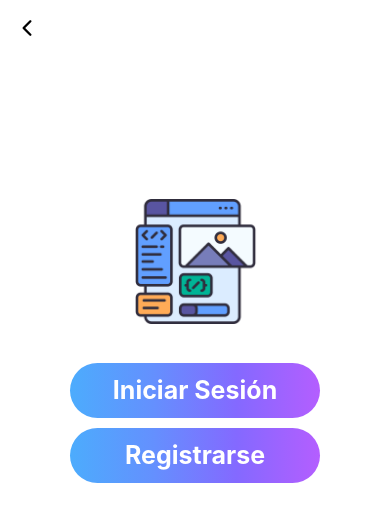
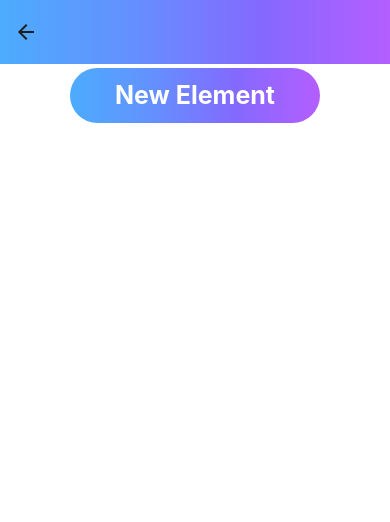
Before and after one commit to Scipear/whats-next-app, a React Native app: screen /ListView in a window 390 px wide. Shown: the top 522 px of the page. Built offline with nearby package versions, Linux system fonts and the light colour scheme.

Commit message:
idk man i'm tired (Creada vista para visualizar el contenido de una lista)

```diff
--- a/App.js
+++ b/App.js
@@ -5,6 +5,7 @@ import { Pressable, StyleSheet} from 'react-native';
 import Login from './screens/Login';
 import Register from './screens/Register';
 import Home from './screens/Home';
+import ListView from './screens/ListView';
 import Profile from './screens/Profile';
 import Stats from './screens/Stats';
 import Profile_Button from './components/profile_button';
@@ -20,14 +21,12 @@ export default function App() {
             <Stack.Screen
               name="Login"
               component={Login}
-              options={{headerShown: false}}
-            />
+              options={{headerShown: false}}/>
 
             <Stack.Screen
               name="Register"
               component={Register}
-              options={{headerShown: false}}
-            />
+              options={{headerShown: false}}/>
 
             <Stack.Screen
               name="Home"
@@ -37,7 +36,7 @@ export default function App() {
                 headerBackground: () => (
                   <LinearGradient
                     colors={['#b45eff', '#8469ff', '#6490fe', '#4cacfd']} // Colores del degradado
-                    start={{ x: 1, y: 0 }}          // Comienza desde la izquierda
+                    start={{ x: 1, y: 0 }} // Comienza desde la izquierda
                     end={{ x: 0, y: 0 }}
                     style={{ flex: 1 }}
                   />),
@@ -47,8 +46,21 @@ export default function App() {
                 headerRight: () => (
                   <Stats_Button onPress={() => navigation.navigate('Stats')}/>
                 ),
-              })}
-            />
+              })}/>
+
+            <Stack.Screen
+              name="ListView"
+              component={ListView}
+              options={{
+                headerTitle: '',
+                headerBackground: () => (
+                  <LinearGradient
+                    colors={['#b45eff', '#8469ff', '#6490fe', '#4cacfd']} // Colores del degradado
+                    start={{ x: 1, y: 0 }} // Comienza desde la izquierda
+                    end={{ x: 0, y: 0 }}
+                    style={{ flex: 1 }}
+                  />),
+              }}/>
 
             <Stack.Screen
              name="Profile"
@@ -58,12 +70,11 @@ export default function App() {
               headerBackground: () => (
                 <LinearGradient
                   colors={['#b45eff', '#8469ff', '#6490fe', '#4cacfd']} // Colores del degradado
-                  start={{ x: 1, y: 0 }}          // Comienza desde la izquierda
+                  start={{ x: 1, y: 0 }} // Comienza desde la izquierda
                   end={{ x: 0, y: 0 }}
                   style={{ flex: 1 }}
                 />),
-             }}
-            />
+             }}/>
 
             <Stack.Screen
              name="Stats"
@@ -73,12 +84,11 @@ export default function App() {
               headerBackground: () => (
                 <LinearGradient
                   colors={['#b45eff', '#8469ff', '#6490fe', '#4cacfd']} // Colores del degradado
-                  start={{ x: 1, y: 0 }}          // Comienza desde la izquierda
+                  start={{ x: 1, y: 0 }} // Comienza desde la izquierda
                   end={{ x: 0, y: 0 }}
                   style={{ flex: 1 }}
                 />),
-             }}
-            />
+             }}/>
 
 
         </Stack.Navigator>
--- a/components/dateCalendar.js
+++ b/components/dateCalendar.js
@@ -2,7 +2,7 @@ import React, { useState } from 'react';
 import { View, Pressable, Platform, StyleSheet, Text} from 'react-native';
 import DateTimePicker from '@react-native-community/datetimepicker';
 
-export default function DateCalendar({value, onChange}){
+export default function DateCalendar({text, value, onChange}){
     const [show, setShow] = useState(false);
     const [selectedDate, setSelectedDate] = useState(null);
 
@@ -16,7 +16,7 @@ export default function DateCalendar({value, onChange}){
     return (
         <View style={styles.container}>
             <Pressable style={styles.button} onPress={() => setShow(true)}>
-                <Text>{ selectedDate ? selectedDate.toLocaleDateString() : "Fecha De Nacimiento" }</Text>
+                <Text>{ selectedDate ? selectedDate.toLocaleDateString() : text }</Text>
                 {show && (
                     <DateTimePicker
                         value={value}
--- a/components/listContainer.js
+++ b/components/listContainer.js
@@ -1,8 +1,8 @@
 import { useEffect, useState } from "react";
-import { View, Text } from "react-native";
+import { View, Text, Pressable, StyleSheet } from "react-native";
 import { URL } from "../config/config";
 
-export default function ListContainer({ list }){
+export default function ListContainer({ list, onPress }){
     const [category, setCategory] = useState('');
 
     useEffect(() => {
@@ -21,10 +21,29 @@ export default function ListContainer({ list }){
         getCategory();
     }, []);
     return (
-        <View key={list.ID}>
-            <Text>{list.title}</Text>
-            <Text>{category}</Text>
-            <Text>{list.description}</Text>
+        <View key={list.ID} style={styles.container}>
+            <Pressable style={styles.listButton} onPress={onPress}>
+                <Text>{list.title}</Text>
+                <Text>{category}</Text>
+                <Text>{list.description}</Text>
+            </Pressable>
         </View>
     );
 }
+
+const styles = StyleSheet.create({
+    container:{
+        padding: 5,
+    },
+
+    listButton:{
+        width: 300,
+        padding: 10,
+        borderRadius: 25,
+        marginTop: 5,
+        backgroundColor: '#fff',
+        shadowColor: '#000',
+        elevation: 5,
+
+    }
+});
--- a/components/new_list.js
+++ b/components/new_list.js
@@ -23,24 +23,23 @@ export default function NewList({ onPress }){
 const styles = StyleSheet.create({
     container:{
         height: 150,
-        width: '95%',
+        width: '100%',
         backgroundColor: '#fff',
         alignItems: 'center',
         //justifyContent: 'center',
         borderRadius: 25,
         margin: 8,
-/*        shadowOffset:{
+        /*shadowOffset:{
             width: 0,
             height: 2,
         },
         shadowOpacity: 0.25,
         shadowRadius: 3.84,*/
         flexDirection: 'row',
-
     },
 
     button:{
-        width: '50%',
+        width: '45%',
         height: '100%',
         justifyContent: 'center',
         alignItems: 'center',
@@ -60,14 +59,15 @@ const styles = StyleSheet.create({
         fontWeight: 'bold',
         fontSize: 30,
         padding: 10,
+        margin: 10,
     },
 
     gradient:{
         borderRadius: 32,
         //height: 150,
-        shadowColor: '#000',
-        elevation: 5,
-        margin: 10
+        //shadowColor: '#000',
+        //elevation: 5,
+        //margin: 10
     },
 
 });
--- a/database/db.js
+++ b/database/db.js
@@ -6,7 +6,7 @@ const username = process.env.USERNAME;
 const password = process.env.PASSWORD;
 const host = process.env.HOST;
 
-export const sequelize = new Sequelize('wnDB', 'postgres', 'asdasd', { //DB NAME, DB USERNAME, DB PASSWORD, colocar manualmente
+export const sequelize = new Sequelize('wnDB', 'postgres', 'asd', { //DB NAME, DB USERNAME, DB PASSWORD, colocar manualmente
     host: 'localhost',
     dialect: 'postgres',
 
--- a/screens/Home.js
+++ b/screens/Home.js
@@ -51,7 +51,7 @@ export default function Home({ navigation, route }){
     const createList = async (title, description, userID, categoryID) => {
         try{
             console.log(title, description, userID, categoryID);
-            const response = await fetch(`${url}/list`, {
+            const response = await fetch(`${URL}/list`, {
                 method: 'POST',
                 headers:{
                     'Content-Type': 'application/json'
@@ -65,7 +65,10 @@ export default function Home({ navigation, route }){
                 console.log('Lista creada exitosamente', data);
                 alert('Lista creada exitosamente');
 
-                setLists((oldLists) => [...oldLists, data]);
+                if(lists){
+                    setLists((oldLists) => [...oldLists, data]);
+                }
+
                 setTitle('');
                 setDescription('');
                 setSelected(null);
@@ -82,7 +85,7 @@ export default function Home({ navigation, route }){
     }
 
     return(
-        <View contentContainerStyle={styles.container} style={styles.template}>
+        <View style={styles.template}>
             <Modal
                 animationType="fade"
                 transparent={true}
@@ -121,16 +124,25 @@ export default function Home({ navigation, route }){
             </Modal>
 
             <NewList onPress={() => setModalVisible(true)}/>
-            <FlatList data={lists} keyExtractor={(list) => list.ID} renderItem={({ item }) => <ListContainer list={item} />}/>
+            <FlatList
+                data={lists}
+                keyExtractor={(list) => list.ID}
+                renderItem={({ item }) =>
+                    <ListContainer
+                        list={item}
+                        onPress={() => navigation.navigate('ListView', { list: item })}/>
+                }/>
         </View>
     );
 }
 
 const styles = StyleSheet.create({
-    container:{
-        flexGrow: 1, // Asegura que el contenido ocupe todo el espacio disponible
+    template:{
+        flex: 1, // Asegura que el contenido ocupe todo el espacio disponible
         //justifyContent: "center", // Centra los elementos verticalmente
         alignItems: "center", // Centra los elementos horizontalmente
+        backgroundColor: '#fff',
+        paddingTop: 20, // Agrega la altura de la barra de estado al contenido
     },
 
     modalContainer:{
@@ -152,7 +164,7 @@ const styles = StyleSheet.create({
         minHeight: 350,
         height: '50%',
         //margin: 20,
-        backgroundColor: 'white',
+        backgroundColor: '#fff',
         borderRadius: 20,
         padding: 10,
         //alignItems: 'center',
@@ -165,11 +177,6 @@ const styles = StyleSheet.create({
         marginTop: 10,
     },
 
-    template:{
-        backgroundColor: '#fff',
-        paddingTop: Constants.statusBarHeight, // Agrega la altura de la barra de estado al contenido
-    },
-
     buttonContainer:{
         marginTop: 25,
     }
--- /dev/null
+++ b/screens/ListView.js
@@ -0,0 +1,77 @@
+import { Keyboard, KeyboardAvoidingView, Modal, Platform, StyleSheet, Text, TouchableWithoutFeedback, View } from "react-native";
+import SU_Button from "../components/sign_up_button";
+import { useState } from "react";
+import Text_Field from "../components/text_field";
+import DateCalendar from "../components/dateCalendar";
+
+export default function ListView({ route }) {
+    const listTitle = route.params?.list.title;
+    const [modalVisible, setModalVisible] = useState(false);
+    const [expectedDate, setExpectedDate] = useState(new Date());
+
+    return (
+        <View style={styles.container}>
+            <Modal
+                animationType="fade"
+                transparent={true}
+                visible={modalVisible}
+                onRequestClose={() => {
+                    setModalVisible(!modalVisible);
+            }}>
+                <TouchableWithoutFeedback onPress={Keyboard.dismiss}>
+                    <KeyboardAvoidingView
+                        behavior={Platform.OS === 'ios' ? 'padding' : 'height'}
+                        style={styles.modalContainer}>
+                            <View style={styles.modalView}>
+                                <Text_Field text='Nombre'/>
+                                <Text_Field text='Descripción' multiline={true} style={{height: 100}}/>
+                                <DateCalendar text="Fecha para cumplir" value={expectedDate}/>
+
+                                <View style={styles.buttonContainer}>
+                                    <SU_Button name='Aceptar' onPress={() => setModalVisible(!modalVisible)}/>
+                                </View>
+                            </View>
+
+                    </KeyboardAvoidingView>
+                </TouchableWithoutFeedback>
+            </Modal>
+            <Text style={styles.title}>{listTitle}</Text>
+            <View>
+                <SU_Button name='New Element' onPress={() => setModalVisible(true)}/>
+            </View>
+        </View>
+    );
+}
+
+const styles= StyleSheet.create({
+    container: {
+        flex: 1,
+        backgroundColor: '#fff',
+        alignItems: 'center',
+    },
+
+    title:{
+        fontSize: 24,
+        fontWeight: 'bold',
+        marginBottom: 20,
+    },
+
+    modalContainer:{
+        flex: 1,
+        justifyContent: 'center',
+        alignItems: 'center',
+        backgroundColor: 'rgba(0, 0, 0, 0.2)',
+    },
+
+    modalView:{
+        backgroundColor: '#fff',
+        width: '80%',
+        height: '45%',
+        padding: 15,
+        borderRadius: 20,
+    },
+
+    buttonContainer:{
+        marginTop: 25,
+    }
+})
--- a/screens/Register.js
+++ b/screens/Register.js
@@ -34,7 +34,7 @@ export default function Register({ navigation }){
 
             if(response.ok){
                 console.log('Registro exitoso:', data);
-                navigation.navigate('Home'/*, { user: data.user }*/);
+                navigation.navigate('Home', { userID: username });
             }else{
                 console.error('Error al registrar usuario:', data.message);
                 alert(data.message);
@@ -64,7 +64,7 @@ export default function Register({ navigation }){
                 <Text_Field text="Usuario" value={username} onChangeText={(value) => setUsername(value)} style={{width: '100%'}}/>
                 <Text_Field text="Correo Electronico" value={mail} onChangeText={(value) => setMail(value)} style={{width: '100%'}}/>
                 <Text_Field text="Contraseña" value={password} onChangeText={(value) => setPassword(value)} secure={true} style={{width: '100%'}}/>
-                <DateCalendar value={birthDate} onChange={setBirthDate}/>
+                <DateCalendar text="Fecha de Nacimiento" value={birthDate} onChange={setBirthDate}/>
 
                 <View style={styles.buttonHolder}>
                     <SU_Button name="Registrarse" onPress={() => handleLogin(username, mail, password, name, lastName, birthDate)}/>
--- /dev/null
+++ b/services/elementServices.js
@@ -0,0 +1 @@
+import { Element } from "../models/elementModel.js";
```
